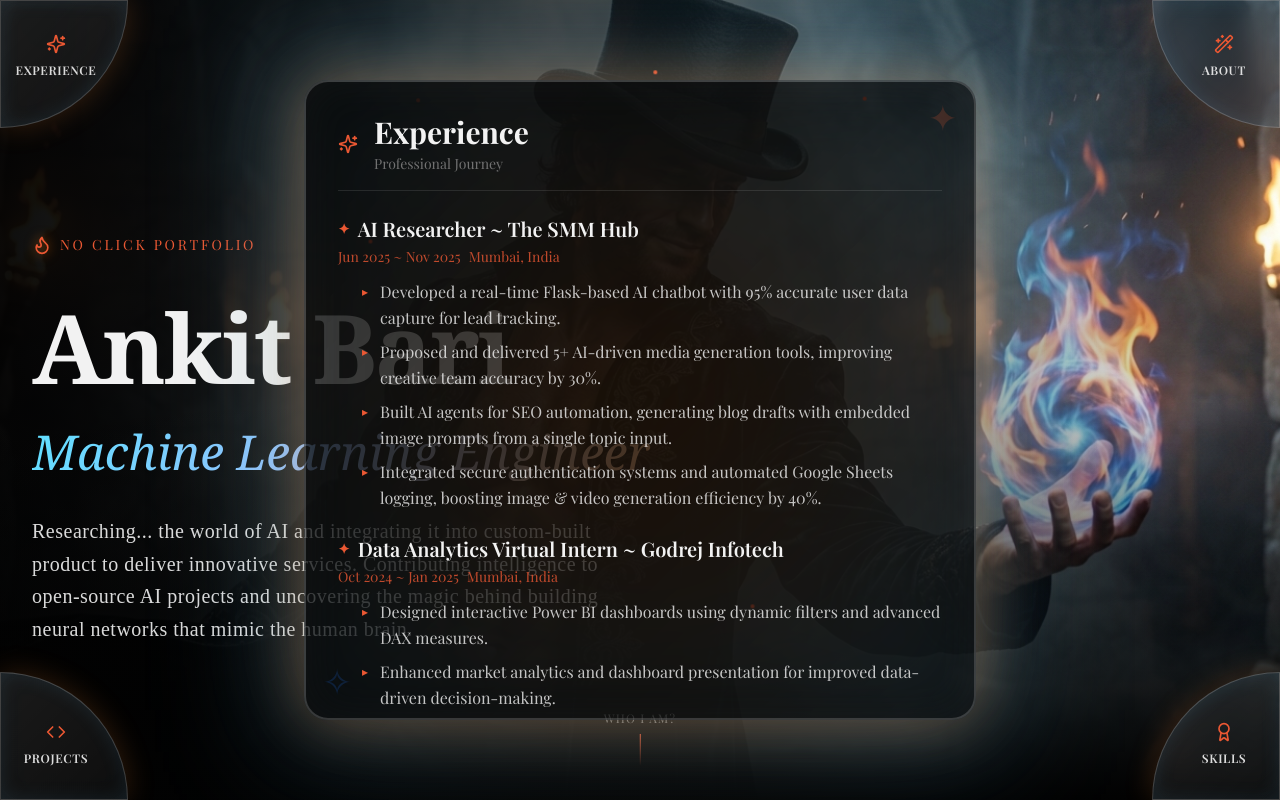
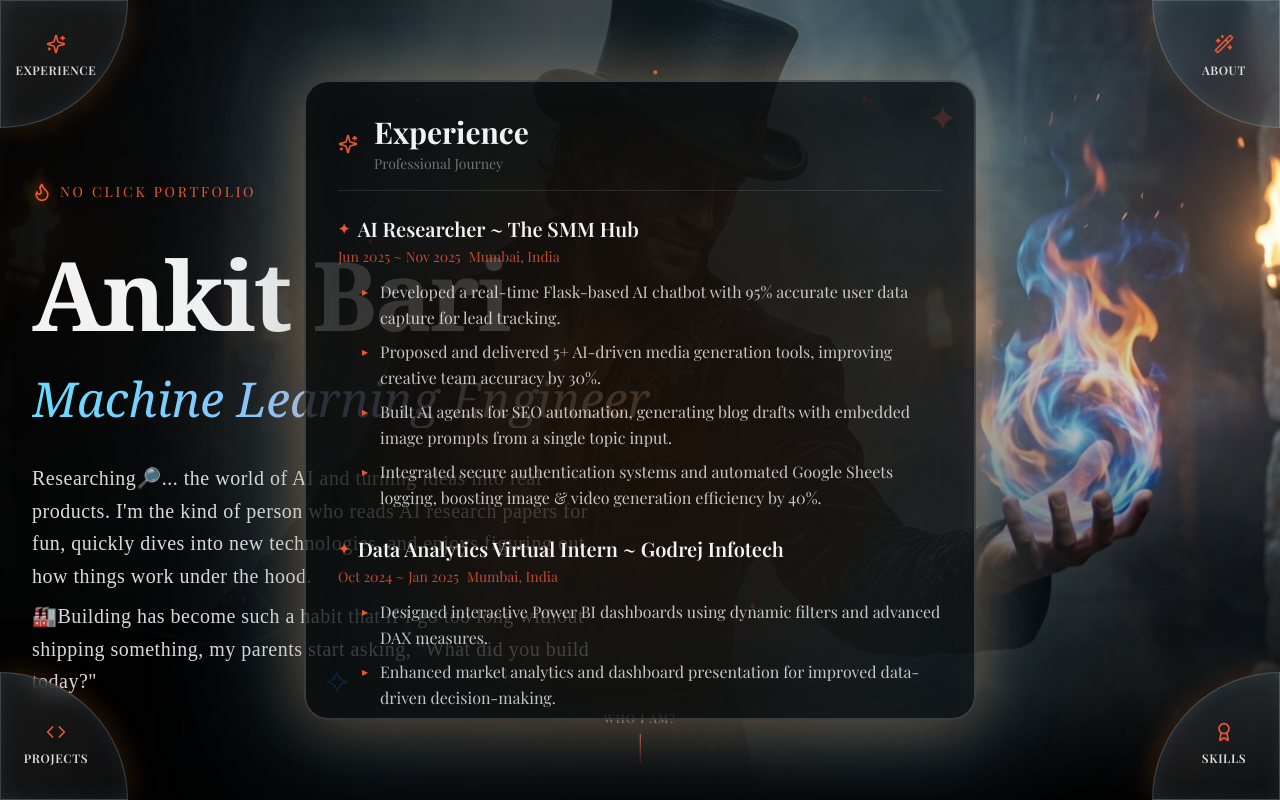
Before and after one commit to aijadugar/aijadugar, a Next.js app: page / in a window 1280 px wide. Built offline with nearby package versions, Linux system fonts and the light colour scheme.

Commit message:
desc updated

```diff
--- a/components/hero-section.tsx
+++ b/components/hero-section.tsx
@@ -49,9 +49,16 @@ export function HeroSection() {
               style={{ fontFamily: "Times New Roman, serif" }}
               className="max-w-xl text-xl leading-relaxed text-white/85 font-light tracking-wide"
             >
-              {
-                "Researching... the world of AI and integrating it into custom-built product to deliver innovative services. Contributing intelligence to open-source AI projects and uncovering the magic behind building neural networks that mimic the human brain."
-              }
+              <span>
+                Researching🔎... the world of AI and turning ideas into real products. I'm
+                the kind of person who reads AI research papers for fun, quickly dives into
+                new technologies, and enjoys figuring out how things work under the hood.
+              </span>
+
+              <span className="block mt-2">
+                🏭Building has become such a habit that if I go too long without shipping
+                something, my parents start asking, "What did you build today?"
+              </span>
             </p>
 
           </div>
```
